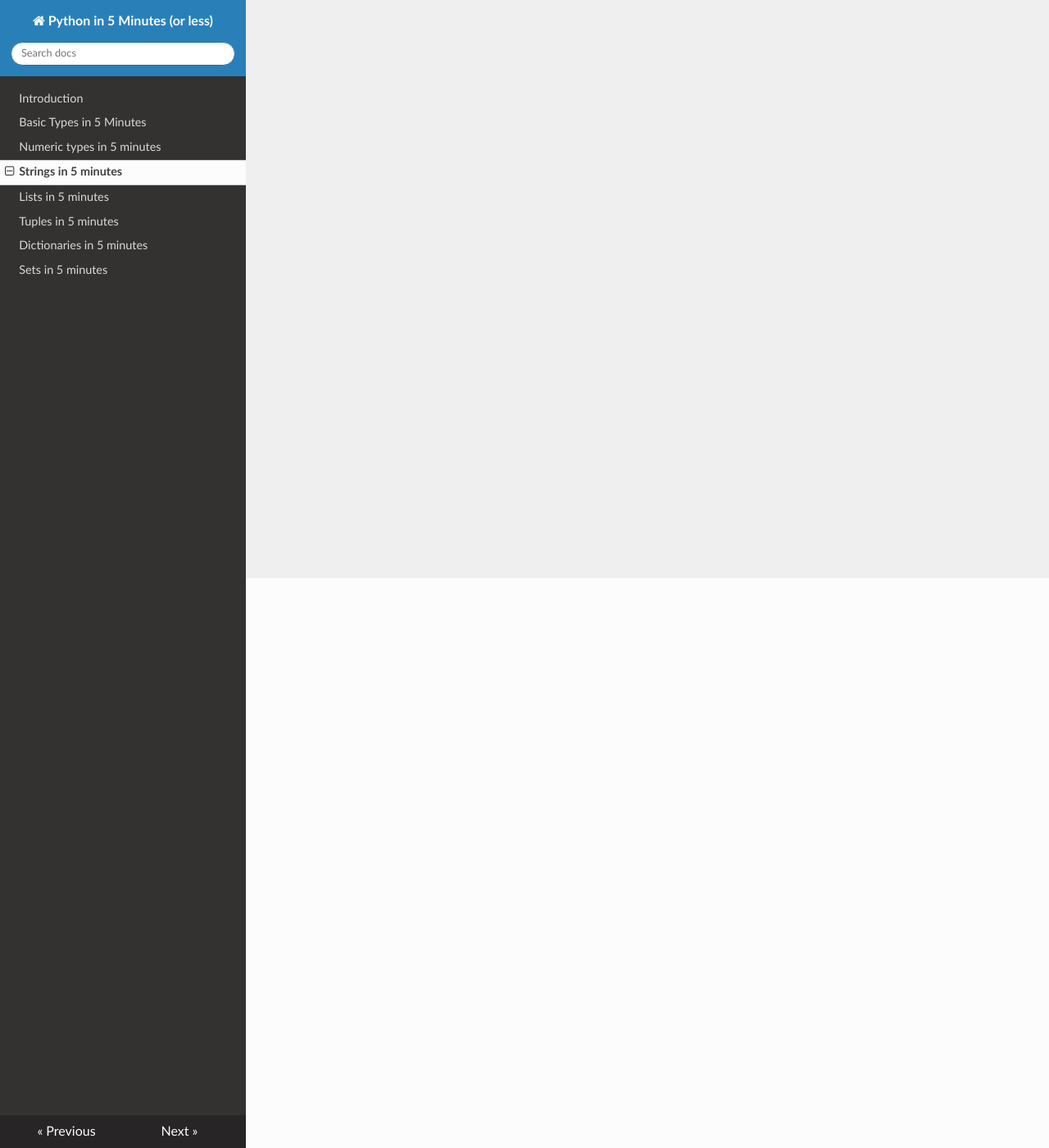
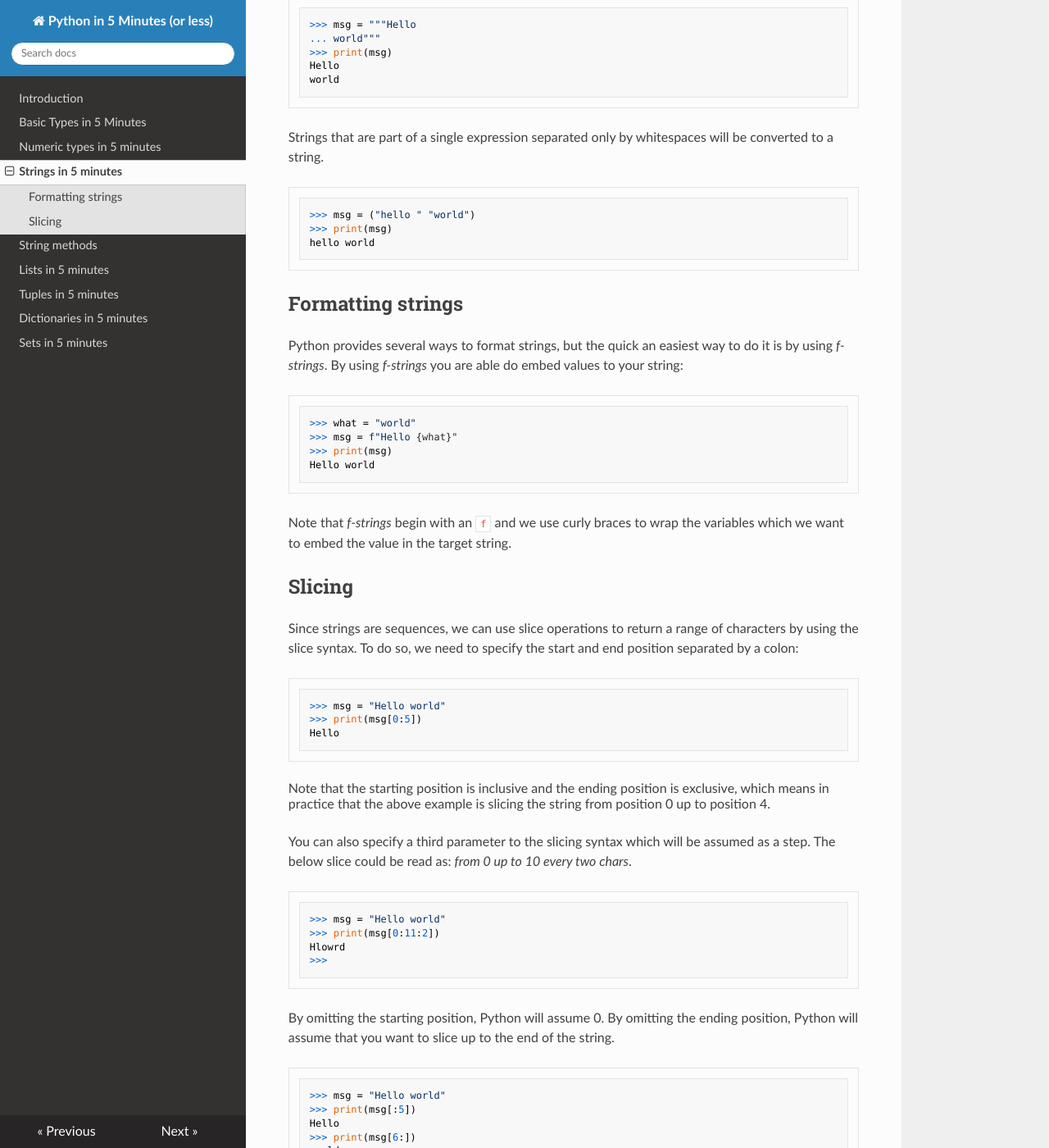
Before and after one commit to julianofischer/pythonin5minutes, an MkDocs documentation site: the page built from docs/strings.md, in a window 1280 px wide and 1400 px high, scrolled down 695 px. Shown: the whole window at 82% size. Built offline with MkDocs 1.6.1, drawn with Linux system fonts in a browser that asks for light colours; nearby versions of some CDN libraries; some of the changed text lies outside the part shown.

Commit message:
added strings and started string methods

````diff
--- a/docs/strings.md
+++ b/docs/strings.md
@@ -1 +1,97 @@
 # Strings in 5 minutes
+
+Textual information in Python is handled by a `str` object. Strings are immutable and are written in three distinct ways:
+
+ - Using single quotes: 'Hey you!'
+ - Using double quotes: "Hey you!"
+ - Using trippled single ou double quotes: """Hey you!""", '''Hey you'''
+
+Single quote strings allows embedded double quote strings: `'embedded "double quotes"'`. In the same way, double quote strings allows embedded single quote strings: `"embedded 'single quotes'"`.
+
+Trippled quoted strings are also known as **raw strings** because they can span multiple lines. For instance you can write:
+
+```python
+>>> msg = "Hello\nworld"
+>>> print(msg)
+Hello
+world
+```
+
+Or alternatively using **raw strings**:
+
+```python
+>>> msg = """Hello
+... world"""
+>>> print(msg)
+Hello
+world
+```
+
+Strings that are part of a single expression separated only by whitespaces will be converted to a string.
+
+```python
+>>> msg = ("hello " "world")
+>>> print(msg)
+hello world
+```
+
+## Formatting strings
+
+Python provides several ways to format strings, but the quick an easiest way to do it is by using *f-strings*. By using *f-strings* you are able do embed values to your string:
+
+```python
+>>> what = "world"
+>>> msg = f"Hello {what}"
+>>> print(msg)
+Hello world
+```
+
+Note that *f-strings* begin with an `f` and we use curly braces to wrap the variables which we want to embed the value in the target string.
+
+## Slicing
+
+Since strings are sequences, we can use slice operations to return a range of characters by using the slice syntax. To do so, we need to specify the start and end position separated by a colon:
+
+```python
+>>> msg = "Hello world"
+>>> print(msg[0:5])
+Hello
+```
+Note that the starting position is inclusive and the ending position is exclusive, which means in practice that the above example is slicing the string from position 0 up to position 4.
+
+You can also specify a third parameter to the slicing syntax which will be assumed as a step. The below slice could be read as: _from 0 up to 10 every two chars_.
+
+```python
+>>> msg = "Hello world"
+>>> print(msg[0:11:2])
+Hlowrd
+>>>
+```
+
+By omitting the starting position, Python will assume 0. By omitting the ending position, Python will assume that you want to slice up to the end of the string.
+
+```python
+>>> msg = "Hello world"
+>>> print(msg[:5])
+Hello
+>>> print(msg[6:])
+world
+```
+
+You can use negative index to specify characters from the end of the string to the beginning of the string, -1 meaning the last character, -2 meaning the second-to-last, and so on.
+
+```python
+>>> msg = "Hello world"
+>>> print(msg[:-1])
+Hello worl
+>>> print(msg[:-2])
+Hello wor
+```
+
+The slicing syntax provide us the most badass way to reverse a string:
+
+```python
+>>> msg = "reverse this"
+>>> print(msg[::-1])
+siht esrever
+```
--- a/mkdocs.yml
+++ b/mkdocs.yml
@@ -4,6 +4,7 @@ nav:
     - basic_types.md
     - numeric.md
     - strings.md
+    - string-methods.md
     - lists.md
     - tuples.md
     - dicts.md
````
Also changed, not shown: docs/string-methods.md (added, +87 -0 lines).
